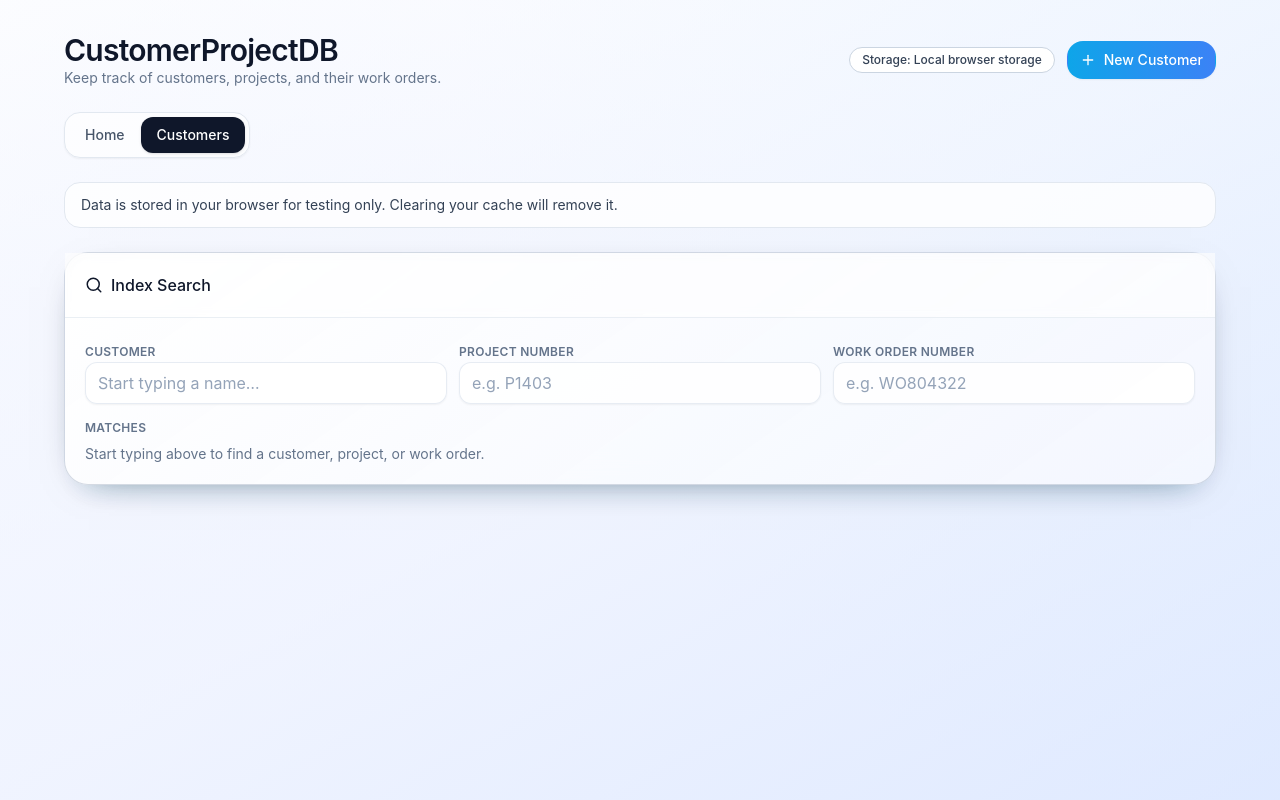
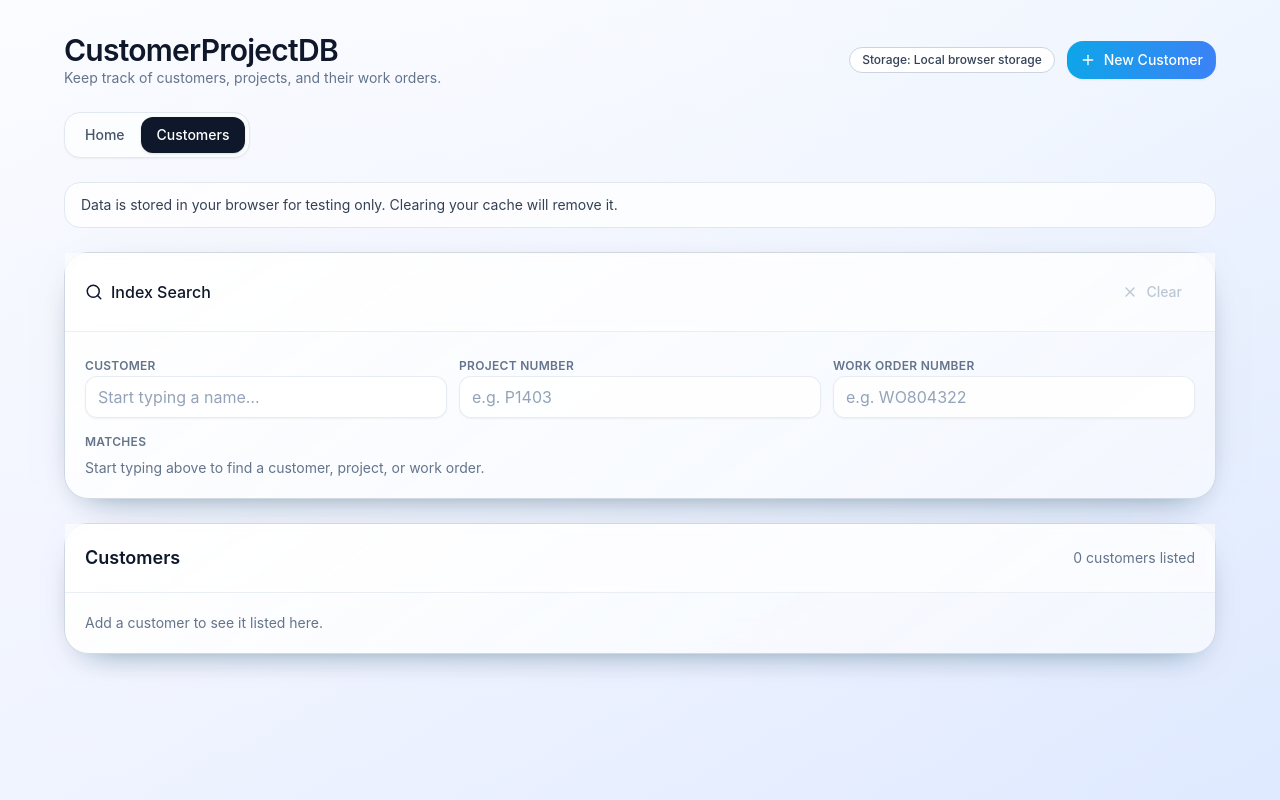
Before and after one commit to DanCobalt91/CustomerProjectDB, a React (Vite) app: page / in a window 1280 px wide. Both pictures are taken after a click on the button "View customers". Built offline with nearby package versions, Linux system fonts and the light colour scheme.

Commit message:
Show customer list and add search clear action

```diff
--- a/src/app/App.tsx
+++ b/src/app/App.tsx
@@ -247,7 +247,7 @@ function AppContent() {
 
   const selectedCustomer = useMemo(() => db.find(c => c.id === selectedCustomerId) || null, [db, selectedCustomerId])
   const selectedCustomerAddressForMap = selectedCustomer?.address?.trim() || null
-  const customerOptions = useMemo(() => db.map(c => c.name).sort(), [db])
+  const sortedCustomers = useMemo(() => [...db].sort((a, b) => a.name.localeCompare(b.name)), [db])
   const canEdit = true
 
 
@@ -362,31 +362,44 @@ function AppContent() {
     [customerQuery, projectQuery, woQuery],
   )
 
+  const handleClearSearch = useCallback(() => {
+    setCustomerQuery('')
+    setProjectQuery('')
+    setWoQuery('')
+    setSelectedCustomerId(null)
+    setSelectedProjectId(null)
+  }, [setCustomerQuery, setProjectQuery, setWoQuery, setSelectedCustomerId, setSelectedProjectId])
+
+  const canClearSearch = hasSearchInput || selectedCustomerId !== null || selectedProjectId !== null
+
   const CustomersPage = () => {
     return (
       <>
         <Card className='mb-6 panel'>
-          <CardHeader>
+          <CardHeader className='flex-col items-start justify-start gap-3 sm:flex-row sm:items-center sm:justify-between'>
             <div className='flex items-center gap-2'>
               <Search size={18} />
               <div className='font-medium'>Index Search</div>
             </div>
+            <Button
+              variant='ghost'
+              onClick={handleClearSearch}
+              disabled={!canClearSearch}
+              className='text-slate-600 hover:text-slate-800 disabled:text-slate-400'
+            >
+              <X size={16} /> Clear
+            </Button>
           </CardHeader>
           <CardContent>
             <div className='grid gap-3 md:grid-cols-3'>
               <div>
                 <Label>Customer</Label>
                 <Input
-                  list='customer-list'
                   value={customerQuery}
                   onChange={(e) => setCustomerQuery((e.target as HTMLInputElement).value)}
                   placeholder='Start typing a name…'
+                  autoComplete='off'
                 />
-                <datalist id='customer-list'>
-                  {customerOptions.map(name => (
-                    <option key={name} value={name} />
-                  ))}
-                </datalist>
               </div>
               <div>
                 <Label>Project Number</Label>
@@ -432,6 +445,70 @@ function AppContent() {
                 )}
               </div>
             </div>
+          </CardContent>
+        </Card>
+
+        <Card className='mb-6 panel'>
+          <CardHeader className='flex-col items-start justify-start gap-1 sm:flex-row sm:items-center sm:justify-between'>
+            <div className='text-lg font-semibold text-slate-900'>Customers</div>
+            <div className='text-sm text-slate-500 sm:ml-auto'>
+              {customerCount === 1 ? '1 customer listed' : `${customerCount} customers listed`}
+            </div>
+          </CardHeader>
+          <CardContent>
+            {sortedCustomers.length === 0 ? (
+              <p className='text-sm text-slate-500'>Add a customer to see it listed here.</p>
+            ) : (
+              <div className='grid gap-3 md:grid-cols-2 xl:grid-cols-3'>
+                {sortedCustomers.map(customer => {
+                  const projectCount = customer.projects.length
+                  const workOrderCount = customer.projects.reduce(
+                    (count, project) => count + project.wos.length,
+                    0,
+                  )
+                  const isSelected = selectedCustomerId === customer.id
+                  const baseClasses =
+                    'flex w-full flex-col gap-3 rounded-2xl border border-slate-200/70 bg-white/80 p-4 text-left shadow-sm transition focus-visible:outline focus-visible:outline-2 focus-visible:outline-offset-2 focus-visible:outline-sky-500'
+                  const selectionClasses = isSelected
+                    ? 'border-indigo-500 bg-indigo-50/80 shadow-md'
+                    : 'hover:-translate-y-0.5 hover:shadow-lg'
+
+                  return (
+                    <button
+                      type='button'
+                      key={customer.id}
+                      onClick={() => {
+                        setSelectedCustomerId(customer.id)
+                        setSelectedProjectId(null)
+                      }}
+                      className={`${baseClasses} ${selectionClasses}`}
+                      aria-pressed={isSelected}
+                      title='View customer details'
+                    >
+                      <div className='flex items-start justify-between gap-3'>
+                        <div>
+                          <div className='text-base font-semibold text-slate-900'>{customer.name}</div>
+                          {customer.address ? (
+                            <div className='mt-1 text-sm text-slate-500'>{customer.address}</div>
+                          ) : null}
+                        </div>
+                        <ChevronRight size={18} className='text-slate-400' aria-hidden />
+                      </div>
+                      <div className='grid gap-2 sm:grid-cols-2'>
+                        <div className='rounded-xl border border-slate-200 bg-white/80 p-3'>
+                          <div className='text-xs font-semibold uppercase tracking-wide text-slate-500'>Projects</div>
+                          <div className='text-lg font-semibold text-slate-900'>{projectCount}</div>
+                        </div>
+                        <div className='rounded-xl border border-slate-200 bg-white/80 p-3'>
+                          <div className='text-xs font-semibold uppercase tracking-wide text-slate-500'>Work Orders</div>
+                          <div className='text-lg font-semibold text-slate-900'>{workOrderCount}</div>
+                        </div>
+                      </div>
+                    </button>
+                  )
+                })}
+              </div>
+            )}
           </CardContent>
         </Card>
 
```
